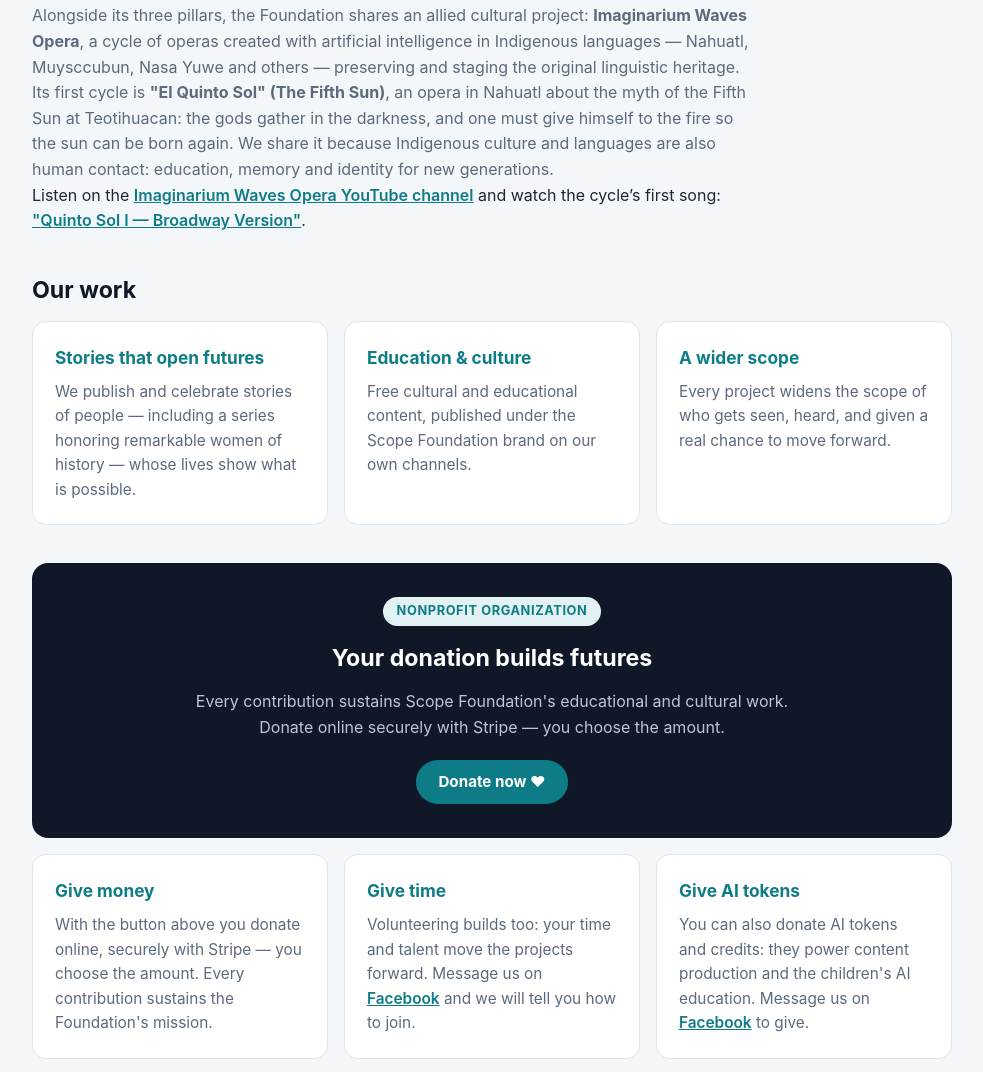
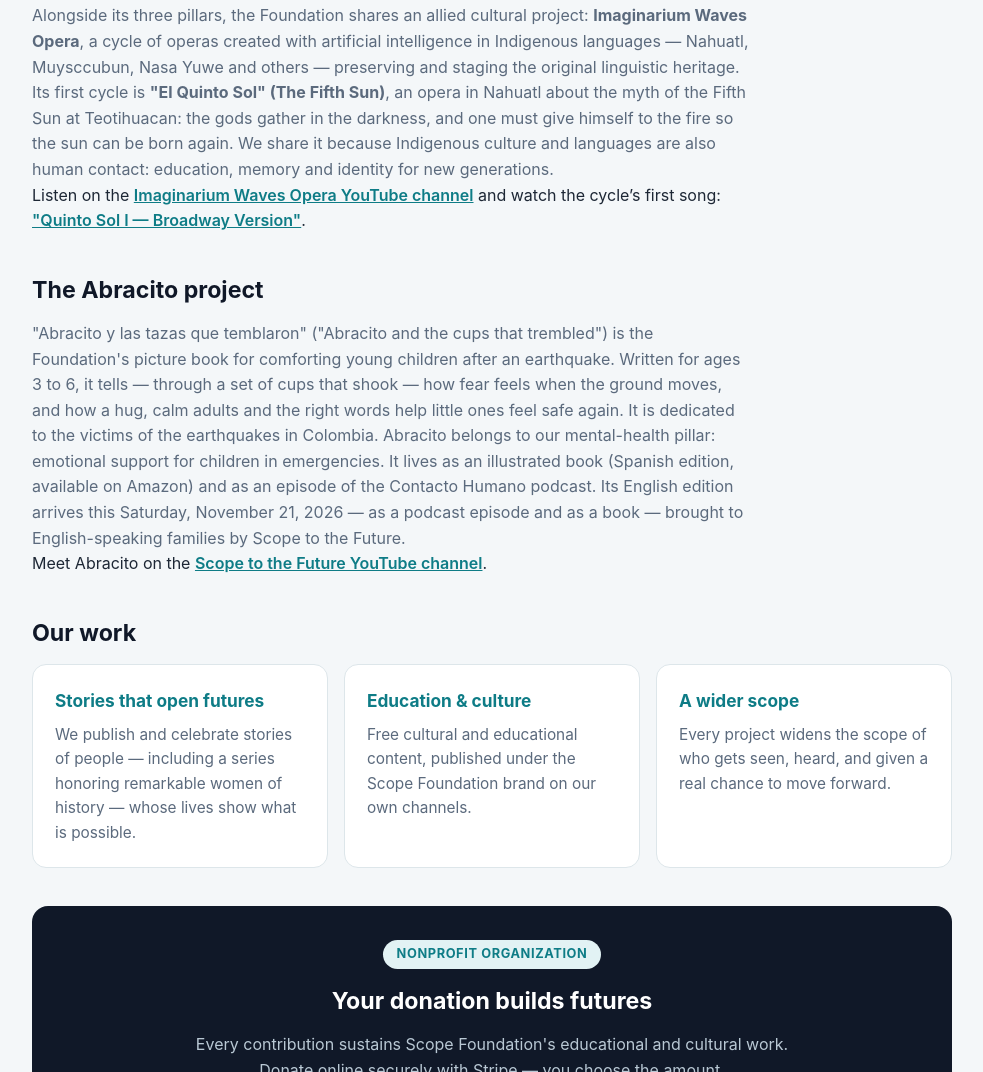
Before and after one commit to Aydea0260/scope-foundation, a plain HTML site: page index.html in a window 1280 px wide. Shown: the part 1246-2318 px from the top of the page, without its empty margins (148-1131 px from the left). Drawn offline with Linux system fonts and the light colour scheme.

Commit message:
Add Abracito project section

```diff
--- a/index.html
+++ b/index.html
@@ -83,6 +83,12 @@
     <p style="max-width:720px">Listen on the <a href="https://www.youtube.com/@ImaginariumWavesOpera" target="_blank" rel="noopener" style="color:var(--teal); font-weight:600">Imaginarium Waves Opera YouTube channel</a> and watch the cycle’s first song: <a href="https://www.youtube.com/watch?v=JZ7Ecc3EGpU" target="_blank" rel="noopener" style="color:var(--teal); font-weight:600">"Quinto Sol I — Broadway Version"</a>.</p>
   </section>
 
+  <section id="abracito">
+    <h2>The Abracito project</h2>
+    <p style="color:var(--muted); max-width:720px">"Abracito y las tazas que temblaron" ("Abracito and the cups that trembled") is the Foundation's picture book for comforting young children after an earthquake. Written for ages 3 to 6, it tells — through a set of cups that shook — how fear feels when the ground moves, and how a hug, calm adults and the right words help little ones feel safe again. It is dedicated to the victims of the earthquakes in Colombia. Abracito belongs to our mental-health pillar: emotional support for children in emergencies. It lives as an illustrated book (Spanish edition, available on Amazon) and as an episode of the Contacto Humano podcast. Its English edition arrives this Saturday, November 21, 2026 — as a podcast episode and as a book — brought to English-speaking families by Scope to the Future.</p>
+    <p style="max-width:720px">Meet Abracito on the <a href="https://www.youtube.com/@scopetothefuture" target="_blank" rel="noopener" style="color:var(--teal); font-weight:600">Scope to the Future YouTube channel</a>.</p>
+  </section>
+
   <section id="work">
     <h2>Our work</h2>
     <div class="cards">
```
